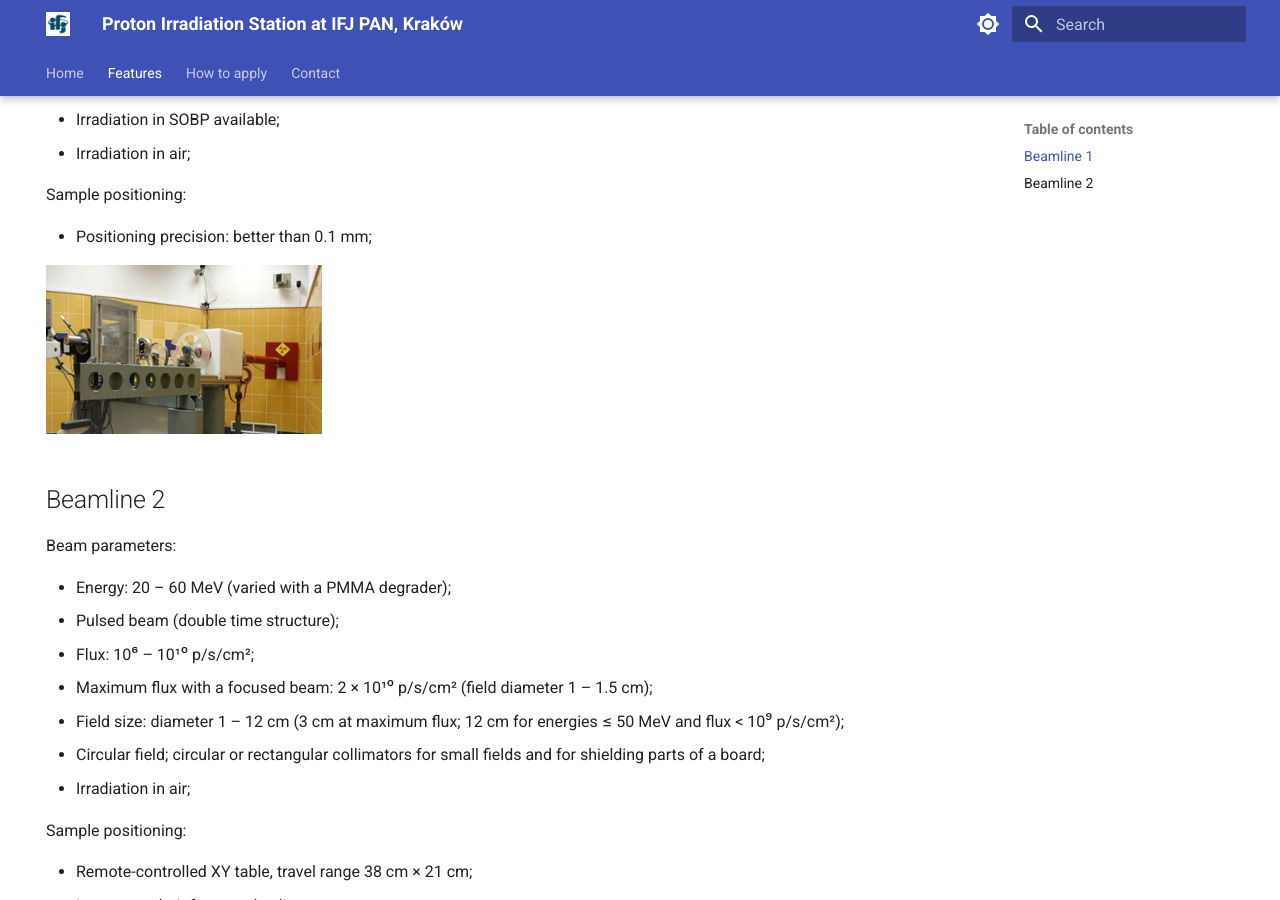
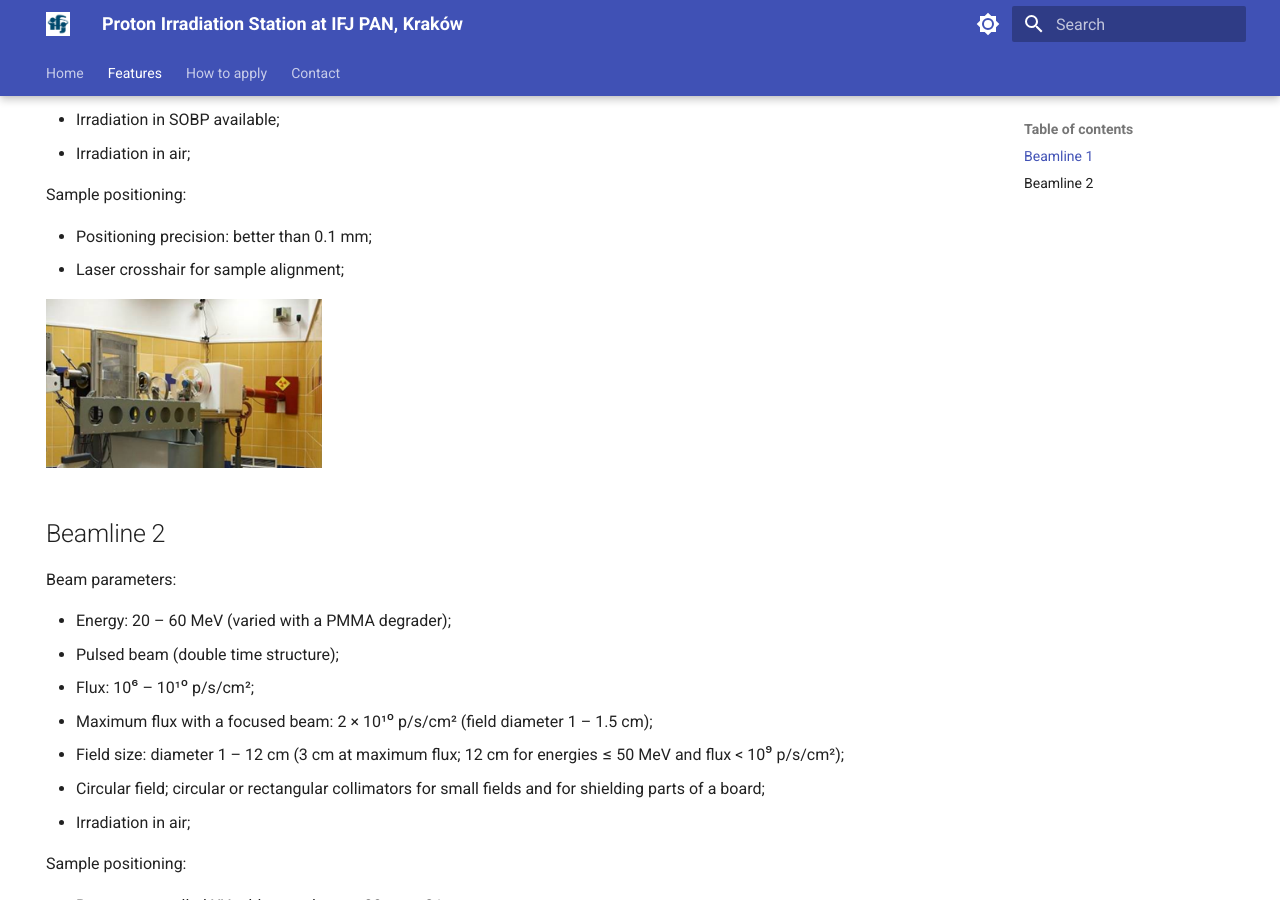
Before and after one commit to grzanka/proton-irradiation-www, an MkDocs documentation site: the page built from docs/features.md, in a window 1280 px wide and 900 px high, scrolled down 474 px. Built offline with MkDocs 1.6.1 and Material for MkDocs 9.7.7, drawn with Linux system fonts in a browser that asks for light colours.

Commit message:
Add laser crosshair to Beamline 1 sample positioning
Co-Authored-By: Claude Opus 5.5 <noreply@anthropic.com>

```diff
--- a/docs/features.md
+++ b/docs/features.md
@@ -22,6 +22,7 @@ Beam parameters:
 Sample positioning:
 
 - Positioning precision: better than 0.1 mm;
+- Laser crosshair for sample alignment;
 
 
 ![Experimental hall 1](img/station1.png)
```
